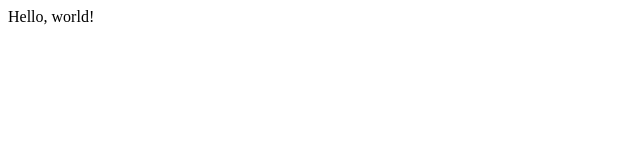
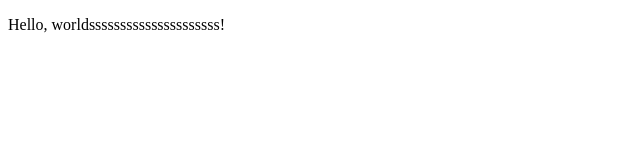
Before and after one commit to Ryazanov-Viktor/Test, a plain HTML site: page index.html in a window 1280 px wide. Shown: the whole page, without its empty margins (0-640 px from the left). Drawn offline with Linux system fonts and the light colour scheme.

Commit message:
New commit

```diff
--- a/index.html
+++ b/index.html
@@ -6,6 +6,6 @@
     <title>Document</title>
 </head>
 <body>
-    Hello, world!
+    <p>Hello, worldsssssssssssssssssssss!</p>
 </body>
 </html>
```
